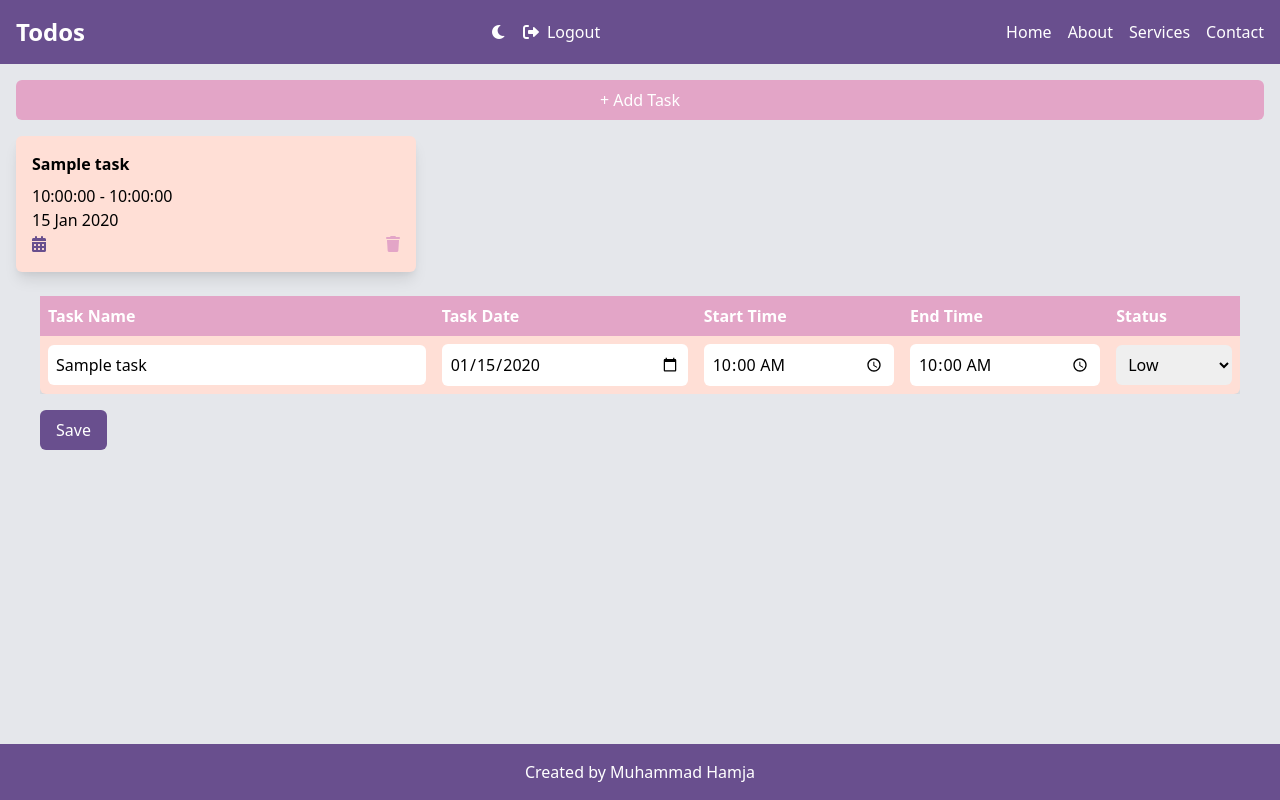
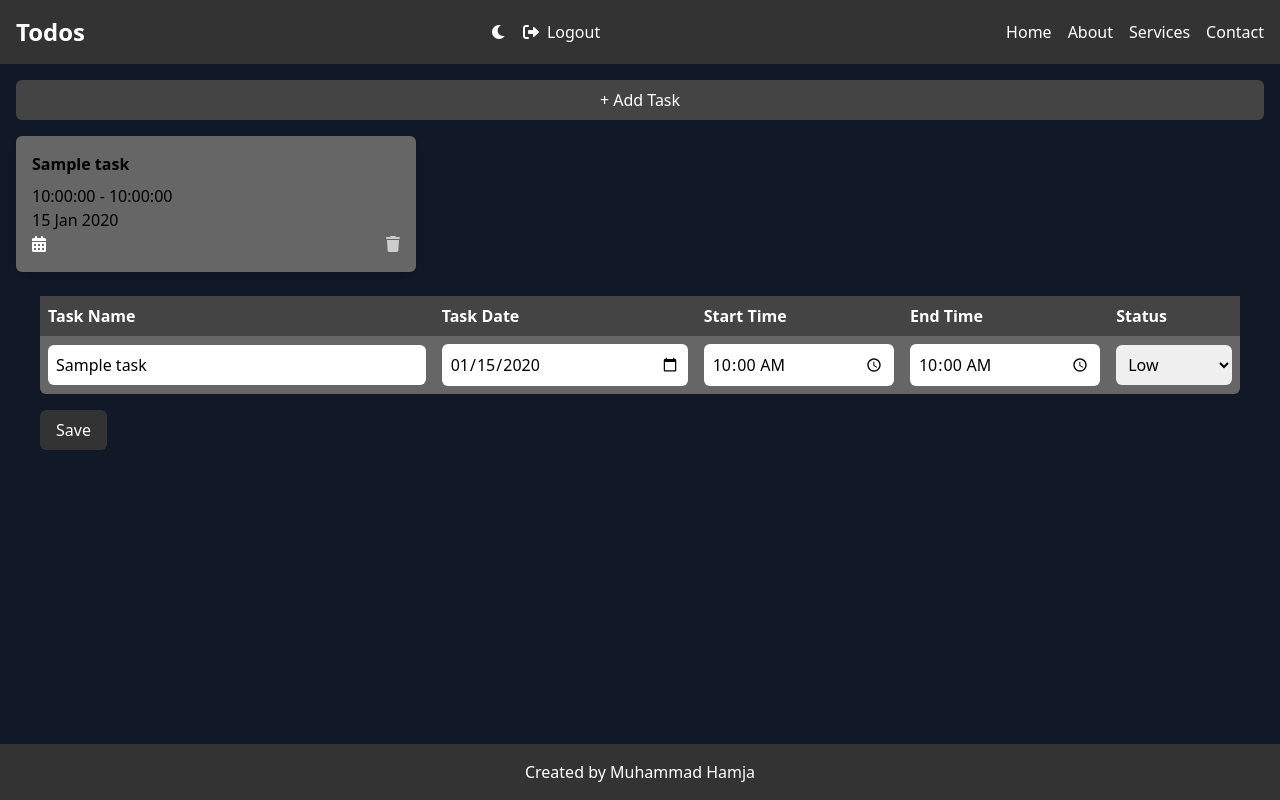
Before and after one commit to muhammadhamja45/To_Do_List, a Flask app: page /tasks/ in a window 1280 px wide. Run offline with Flask 3, Linux system fonts and the light colour scheme; a user stored in the database is signed in; tables that the repository leaves empty hold one stand-in row (values such as "Sample post").

Commit message:
Memrubah Tampilan

```diff
--- a/email_utils.py
+++ b/email_utils.py
@@ -23,6 +23,7 @@ def send_email(user_email, tasks):
                     <th style="padding: 8px; text-align: left; background-color: #f2f2f2;">Date</th>
                     <th style="padding: 8px; text-align: left; background-color: #f2f2f2;">Start Time</th>
                     <th style="padding: 8px; text-align: left; background-color: #f2f2f2;">End Time</th>
+                    <th style="padding: 8px; text-align: left; background-color: #f2f2f2;">Status</th>
                 </tr>
             </thead>
             <tbody>
@@ -35,13 +36,14 @@ def send_email(user_email, tasks):
                 <td style="padding: 8px;">{task.task_date}</td>
                 <td style="padding: 8px;">{task.start_time}</td>
                 <td style="padding: 8px;">{task.end_time}</td>
+                <td style="padding: 8px;">{task.status}</td>
             </tr>
         """
 
     body += """
             </tbody>
         </table>
-        <p>Thank you for using our service.</p>
+        <p>Thank you for using our service.By Muhammad Hamja</p>
     </body>
     </html>
     """
--- a/templates/index.html
+++ b/templates/index.html
@@ -8,60 +8,60 @@
     <link rel="stylesheet" href="https://cdnjs.cloudflare.com/ajax/libs/font-awesome/6.0.0-beta3/css/all.min.css">
     <style>
         .bg-primary {
-            background-color: #694F8E;
+            background-color: #333;
         }
         .bg-secondary {
-            background-color: #E3A5C7;
+            background-color: #444;
         }
         .bg-accent {
-            background-color: #B692C2;
+            background-color: #555;
         }
         .bg-light {
-            background-color: #FFDFD6;
+            background-color: #666;
         }
         .text-primary {
-            color: #694F8E;
+            color: #fff;
         }
         .text-secondary {
-            color: #E3A5C7;
+            color: #ccc;
         }
         .text-accent {
-            color: #B692C2;
+            color: #aaa;
         }
         .text-light {
-            color: #FFDFD6;
+            color: #ddd;
         }
         .dark-mode .bg-primary {
-            background-color: #17153B;
+            background-color: #121212;
         }
         .dark-mode .bg-secondary {
-            background-color: #2E236C;
+            background-color: #1e1e1e;
         }
         .dark-mode .bg-accent {
-            background-color: #433D8B;
+            background-color: #2c2c2c;
         }
         .dark-mode .bg-light {
-            background-color: #C8ACD6;
+            background-color: #333;
         }
         .dark-mode .text-primary {
-            color: #17153B;
+            color: #e4e4e4;
         }
         .dark-mode .text-secondary {
-            color: #2E236C;
+            color: #c7c7c7;
         }
         .dark-mode .text-accent {
-            color: #433D8B;
+            color: #b5b5b5;
         }
         .dark-mode .text-light {
-            color: #C8ACD6;
+            color: #9e9e9e;
         }
         .dark-mode body {
-            background-color: #121212;
-            color: #E4E4E4;
+            background-color: #000;
+            color: #e4e4e4;
         }
     </style>
 </head>
-<body class="bg-gray-200 flex flex-col min-h-screen">
+<body class="bg-gray-900 text-white flex flex-col min-h-screen">
     <!-- Navbar -->
     <nav class="bg-primary text-white p-4 flex justify-between items-center flex-wrap">
         <div class="flex items-center space-x-2">
@@ -109,7 +109,7 @@
 
         <div id="tasks-container" class="grid grid-cols-1 md:grid-cols-2 lg:grid-cols-3 gap-6">
             {% for task in tasks %}
-            <div class="bg-light p-4 rounded-md shadow-lg hover:shadow-xl transition-shadow" data-aos="fade-up">
+            <div class="bg-light p-4 rounded-md shadow-lg hover:shadow-xl transition-shadow text-black" data-aos="fade-up">
                 <h3 class="font-bold mb-2">{{ task.task_name }}</h3>
                 <p>{{ task.start_time }} - {{ task.end_time }}</p>
                 <p>{{ task.task_date.strftime('%d %b %Y') }}</p>
@@ -127,7 +127,7 @@
             {% if tasks|length > 0 %}
             <form id="update-tasks-form" action="{{ url_for('tasks.update_tasks') }}" method="post">
                 <div class="table-container overflow-x-auto">
-                    <table class="w-full bg-light rounded-md shadow-lg min-w-full">
+                    <table class="w-full bg-light rounded-md shadow-lg min-w-full text-black">
                         <thead>
                             <tr>
                                 <th class="p-2 text-left bg-secondary text-white">Task Name</th>
@@ -140,12 +140,12 @@
                         <tbody>
                             {% for task in tasks %}
                             <tr>
-                                <td class="p-2"><input type="text" name="task_name_{{ task.id }}" value="{{ task.task_name }}" class="w-full p-2 rounded-md"></td>
-                                <td class="p-2"><input type="date" name="task_date_{{ task.id }}" value="{{ task.task_date }}" class="w-full p-2 rounded-md"></td>
-                                <td class="p-2"><input type="time" name="start_time_{{ task.id }}" value="{{ task.start_time }}" class="w-full p-2 rounded-md"></td>
-                                <td class="p-2"><input type="time" name="end_time_{{ task.id }}" value="{{ task.end_time }}" class="w-full p-2 rounded-md"></td>
+                                <td class="p-2"><input type="text" name="task_name_{{ task.id }}" value="{{ task.task_name }}" class="w-full p-2 rounded-md text-black"></td>
+                                <td class="p-2"><input type="date" name="task_date_{{ task.id }}" value="{{ task.task_date }}" class="w-full p-2 rounded-md text-black"></td>
+                                <td class="p-2"><input type="time" name="start_time_{{ task.id }}" value="{{ task.start_time }}" class="w-full p-2 rounded-md text-black"></td>
+                                <td class="p-2"><input type="time" name="end_time_{{ task.id }}" value="{{ task.end_time }}" class="w-full p-2 rounded-md text-black"></td>
                                 <td class="p-2">
-                                    <select name="status_{{ task.id }}" class="w-full p-2 rounded-md">
+                                    <select name="status_{{ task.id }}" class="w-full p-2 rounded-md text-black">
                                         <option value="Low" {% if task.status == 'Low' %}selected{% endif %}>Low</option>
                                         <option value="High" {% if task.status == 'High' %}selected{% endif %}>High</option>
                                     </select>
--- a/templates/login.html
+++ b/templates/login.html
@@ -40,6 +40,7 @@
                 <button type="submit" class="w-full bg-purple-700 hover:bg-purple-800 text-white py-2 rounded-md">Login</button>
             </form>
             <p class="mt-4 text-sm text-gray-400">Don't have an account? <a href="{{ url_for('auth.register') }}" class="text-purple-500">Register</a></p>
+            <a href="{{ url_for('welcome.index') }}" class="mt-4 text-sm text-purple-500 hover:underline block text-center">Balik ke Halaman Utama</a>
         </div>
     </div>
 </body>
```
Also changed, not shown: templates/welcome.html (+46 -5 lines).
